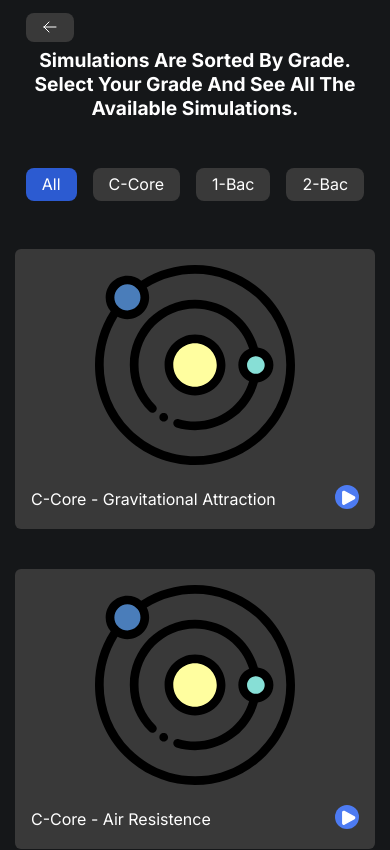
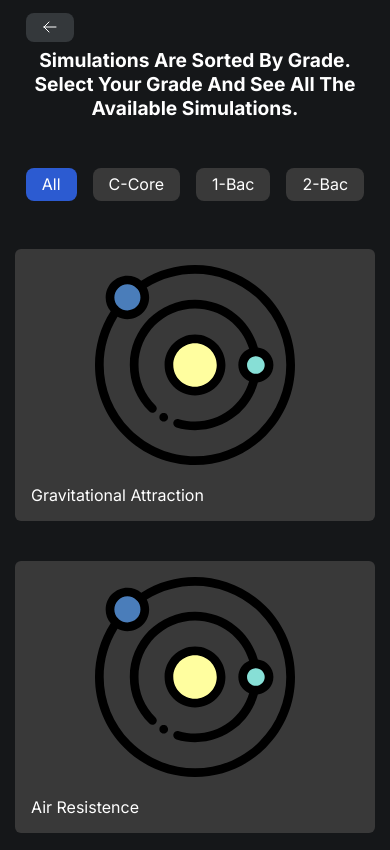
Before and after one commit to akram-idrissi/Physic-Visualizer, a React (Create React App) app: page /collections in a window 390 px wide. Shown: the top 850 px of the page. Built offline with nearby package versions, Linux system fonts and the light colour scheme.

Commit message:
App is now responsive

```diff
--- a/src/App.js
+++ b/src/App.js
@@ -18,7 +18,7 @@ const App = () => {
                     <Routes>
                         <Route path="/" element={<Landing />}></Route>
                         <Route
-                            path="/visualize/:name"
+                            path="/visualize/:slug"
                             element={<Visualization />}
                         ></Route>
                         <Route path="/about" element={<About />}></Route>
--- a/src/components/collection/collection-card.js
+++ b/src/components/collection/collection-card.js
@@ -4,34 +4,14 @@ import img from "../../images/orbit.svg";
 
 const CollectionCard = ({ collection }) => {
     return (
-        <div className="collection">
-            <img src={img} alt="" />
-            <div className="info">
-                <p className="truncate">
-                    {collection.grade} - {collection.name}
-                </p>
-                <Link
-                    to={`/visualize/${collection.name}`}
-                    state={collection.id}
-                >
-                    <button>
-                        <svg
-                            xmlns="http://www.w3.org/2000/svg"
-                            fill="none"
-                            viewBox="0 0 24 24"
-                            strokeWidth="1.5"
-                            stroke="currentColor"
-                        >
-                            <path
-                                strokeLinecap="round"
-                                strokeLinejoin="round"
-                                d="M5.25 5.653c0-.856.917-1.398 1.667-.986l11.54 6.348a1.125 1.125 0 010 1.971l-11.54 6.347a1.125 1.125 0 01-1.667-.985V5.653z"
-                            />
-                        </svg>
-                    </button>
-                </Link>
+        <Link to={`/visualize/${collection.slug}`} state={collection.id}>
+            <div className="collection">
+                <img src={img} alt="" />
+                <div className="info">
+                    <p className="truncate">{collection.name}</p>
+                </div>
             </div>
-        </div>
+        </Link>
     );
 };
 
--- /dev/null
+++ b/src/components/visualization/modal.js
@@ -0,0 +1,15 @@
+import React from "react";
+import Controls from "./controls";
+
+const Modal = ({ visualization }) => {
+    return (
+        <div id="modal" className="modal">
+            {visualization.props.length > 0 &&
+                visualization.props.map((prop) => (
+                    <Controls key={prop.id} data={prop} />
+                ))}
+        </div>
+    );
+};
+
+export default Modal;
--- a/src/components/visualization/visualization.js
+++ b/src/components/visualization/visualization.js
@@ -2,6 +2,7 @@ import { React, useEffect, useState, lazy, Suspense } from "react";
 import { useLocation } from "react-router-dom";
 import { getItem } from "../../items";
 import Controls from "./controls";
+import Modal from "./modal";
 import GoBack from "../goback";
 
 const Visualization = () => {
@@ -22,7 +23,12 @@ const Visualization = () => {
                 range.style.background = `linear-gradient(to right, #2c5bd1 0%, #2c5bd1 ${value}%, #434b5266 ${value}%, #434b5266 100%`;
             };
         });
-    });
+    }, []);
+
+    const handleSettingsClick = () => {
+        let modal = document.getElementById("modal");
+        modal.style.visibility = "visible";
+    };
 
     return (
         <>
@@ -34,6 +40,7 @@ const Visualization = () => {
                 <Suspense>
                     <Main />
                 </Suspense>
+
                 <div className="controls-container">
                     {visualization.props.length > 0 &&
                         visualization.props.map((prop) => (
--- a/src/items.js
+++ b/src/items.js
@@ -57,6 +57,10 @@ const items = [
         props: [
             { id: 1, min: 1, max: 100, step: 1, name: "Gravity" },
             { id: 2, min: 1, max: 100, step: 1, name: "Planet count" },
+            { id: 3, min: 1, max: 100, step: 1, name: "Gravity" },
+            { id: 4, min: 1, max: 100, step: 1, name: "Planet count" },
+            { id: 5, min: 1, max: 100, step: 1, name: "Gravity" },
+            { id: 6, min: 1, max: 100, step: 1, name: "Planet count" },
         ],
     },
     {
```
Also changed, not shown: src/static/all.css.
